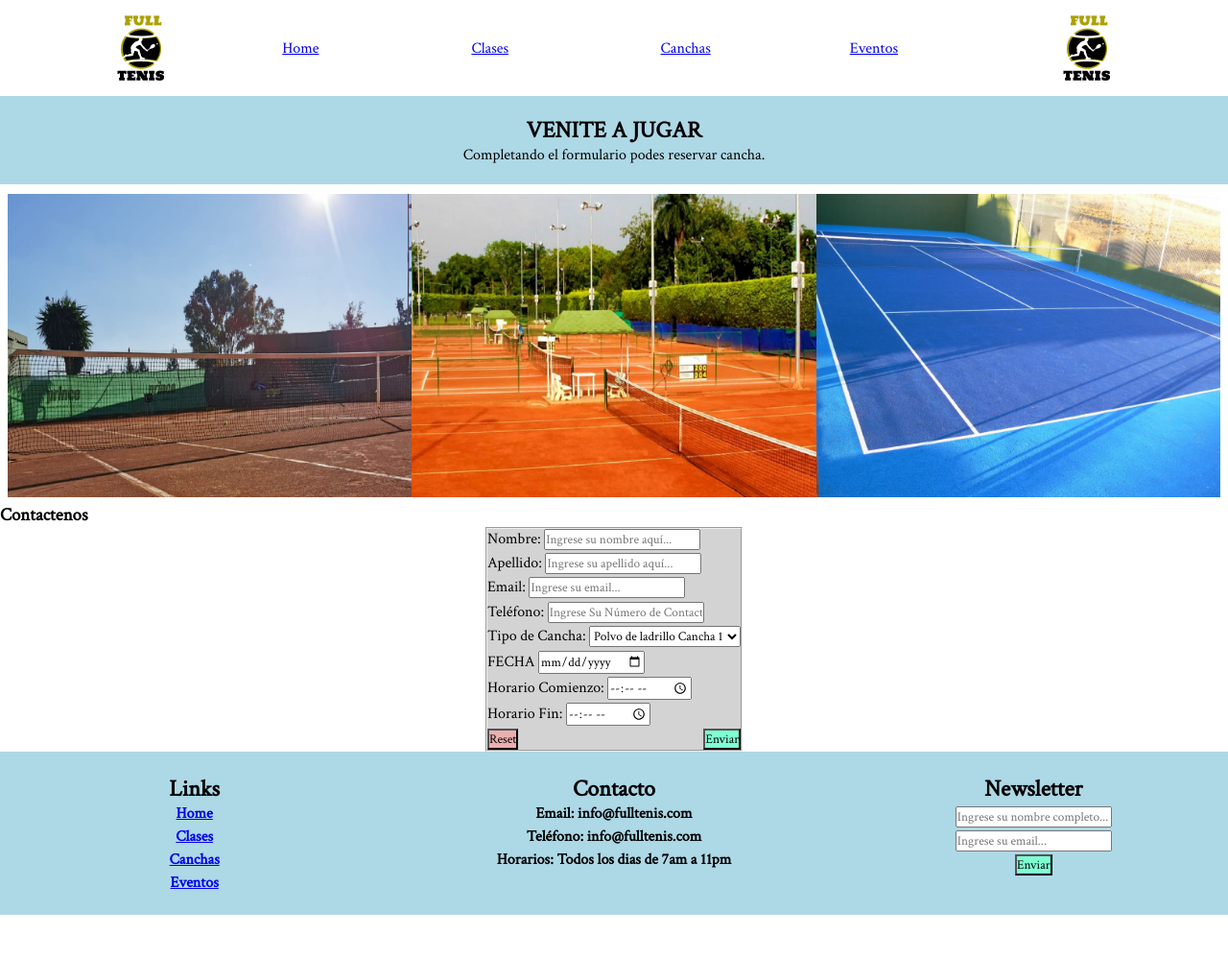
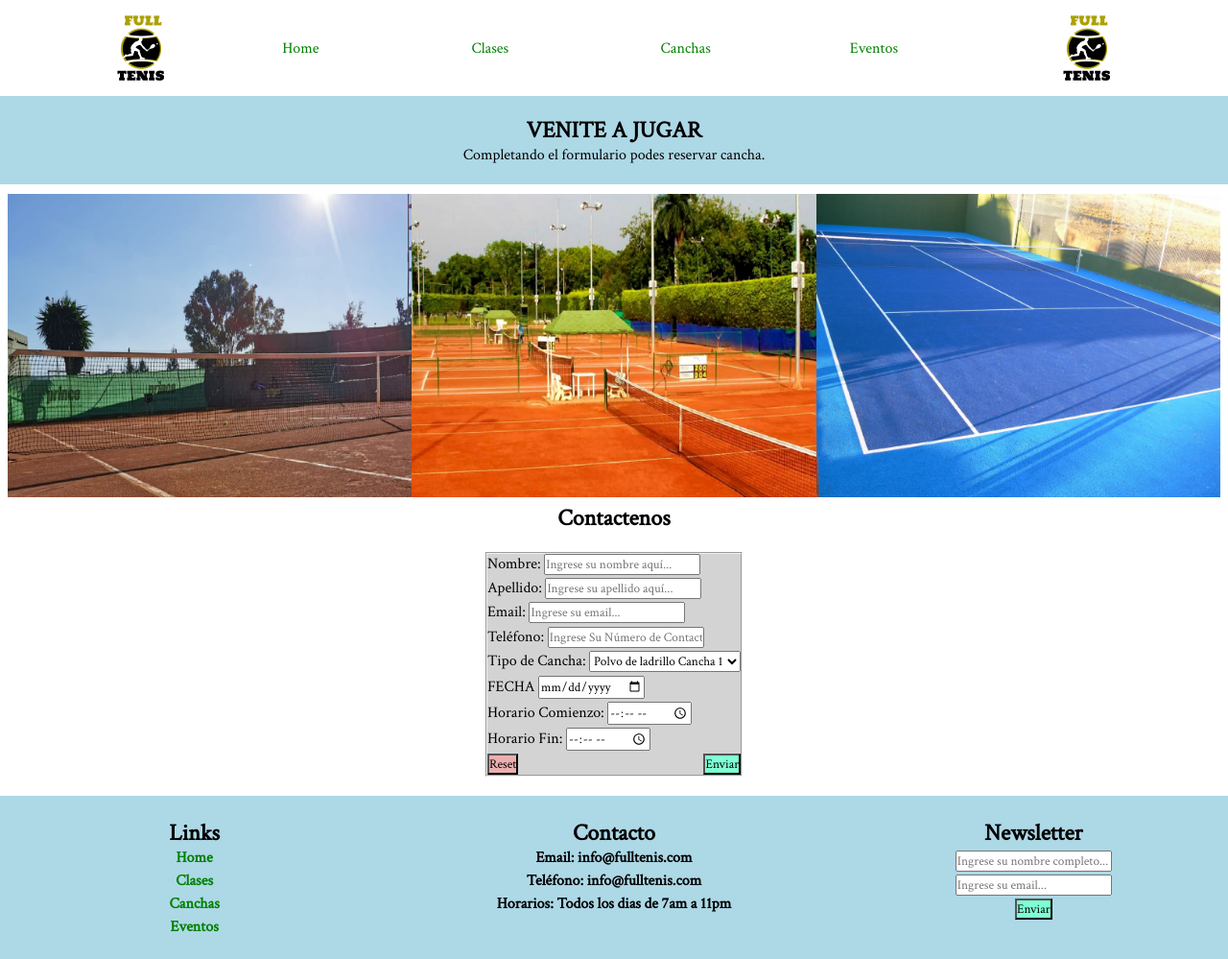
Before and after one commit to fulltennis/FULLTENNIS, a plain HTML site: page Canchas.html in a window 1280 px wide. Shown: the whole page at 96% size. Before the commit the page ends 953 px from the top, so only its background shows below. Drawn offline with Linux system fonts and the light colour scheme.

Commit message:
corregido item de menu footer de eventos, corregido visual del menu prinripal, agregado movimiento en clases, corregido boton envio de newsletter

```diff
--- a/Canchas.html
+++ b/Canchas.html
@@ -44,8 +44,8 @@
 
 <!--https://www.youtube.com/watch?v=FZrHoAUkHpE-->
 <section>
-    <h3>Contactenos</h3>
-    <div style="text-align:center">
+    <h2 id="contactUsH3">Contactenos</h2>
+    <div style="text-align:center; padding: 20px;">
         <fieldset class="fieldsetcanchas">
             <form action="">
                 <label for="firstname">Nombre:</label>
@@ -98,7 +98,7 @@
                 <b><a class="fontlinks" href="index.html#Home">Home</a></b><br>
                 <b><a class="fontlinks" href="clases.html#clases">Clases</a></b><br>
                 <b><a class="fontlinks"  href="Canchas.html#canchas">Canchas</a> </b><br>
-                <b><a class="fontlinks"  href="contact.html#contact">Eventos</a></b>
+                <b><a class="fontlinks"  href="eventos.html#eventos">Eventos</a></b>
       </article>
 
 
@@ -115,11 +115,13 @@
         <h1>Newsletter</h1>
             <br>
                 <fieldset class="newsletter">
-                  <input class="textinput" type="text" id=firstname placeholder="Ingrese su nombre completo...">
-                  <br><br>
-                  <input class="textinput" type="email" id=email placeholder="Ingrese su email...">
-                  <br>
-                  <input  class="enviar" type="submit" value="Enviar">
+                    <form>
+                     <input class="textinput" type="text" id=firstname placeholder="Ingrese su nombre completo...">
+                     <br><br>
+                     <input class="textinput" type="email" id=email placeholder="Ingrese su email...">
+                     <br>
+                     <input  class="enviar" type="submit" value="Enviar">
+                    </form>
                 </fieldset>
       </article>
 
--- a/css/tennisflex.css
+++ b/css/tennisflex.css
@@ -3,8 +3,18 @@
     padding:0%;
     box-sizing: border-box;
     font-family: 'Crimson Text', serif;
+}
 
+.fontlinks{
+    text-decoration: none;
+    color: green;
+    font-family: 'Crimson Text', serif;
 }
+
+#contactUsH3{
+    text-align: center;
+}
+
 /*start navigation bar*/
     .contenedor1{
     background-color: white;
@@ -283,7 +293,7 @@ br{
     /*img del slideshow*/
     .img2{
         width:100%;
-        height:35%;
+        height:60%;
         margin: 0%;
         padding-top: 0.5%;
     }
@@ -306,6 +316,7 @@ br{
     margin-right:2%;*/
     height: auto;
     display:block;
+    padding: 50px 50px;
 }
 
 .entrada-blog{
@@ -314,6 +325,11 @@ br{
     padding: 10px 20px;
     border: 10px double lightblue;
     margin:1%;
+    transition: transform .2s;
+}
+
+.entrada-blog:hover{
+    transform: scale(1.05);
 }
 
 /*START Main Contact*/
@@ -473,7 +489,7 @@ br{
 /*End Footer*/
 
 /*Start Medias Queries*/
-@media (min-width: 480px)
+@media screen and (min-width: 623px)
   {
     .dos-columnas
     {
```
Also changed, not shown: clases.html (+3 -1 lines), eventos.html (+3 -1 lines), index.html (+3 -1 lines).
